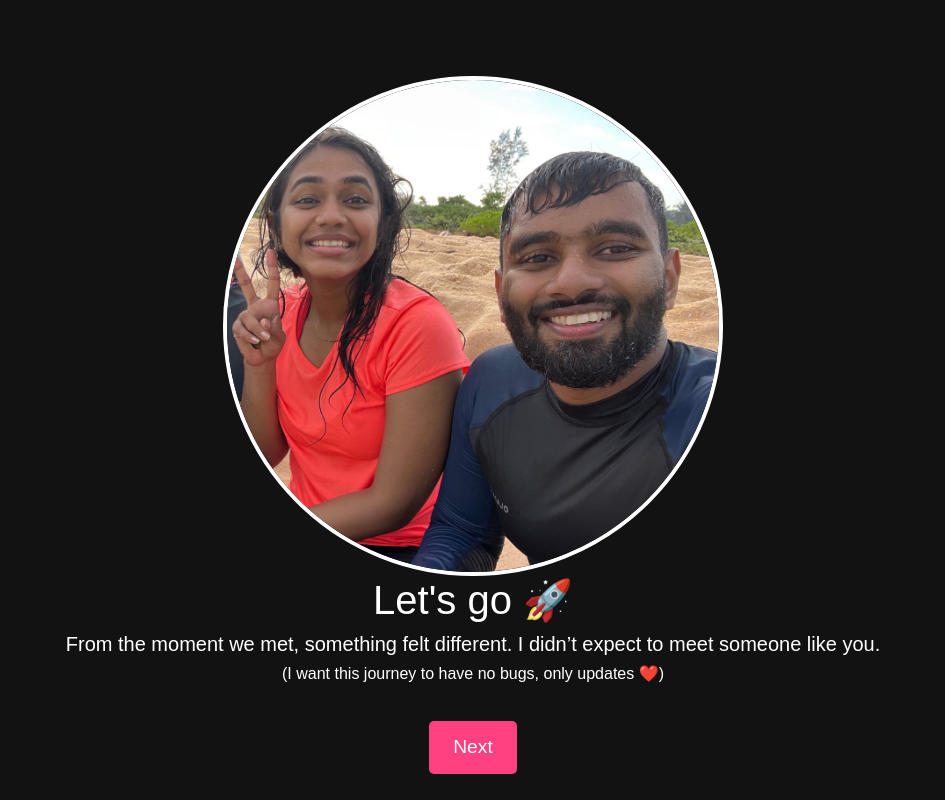
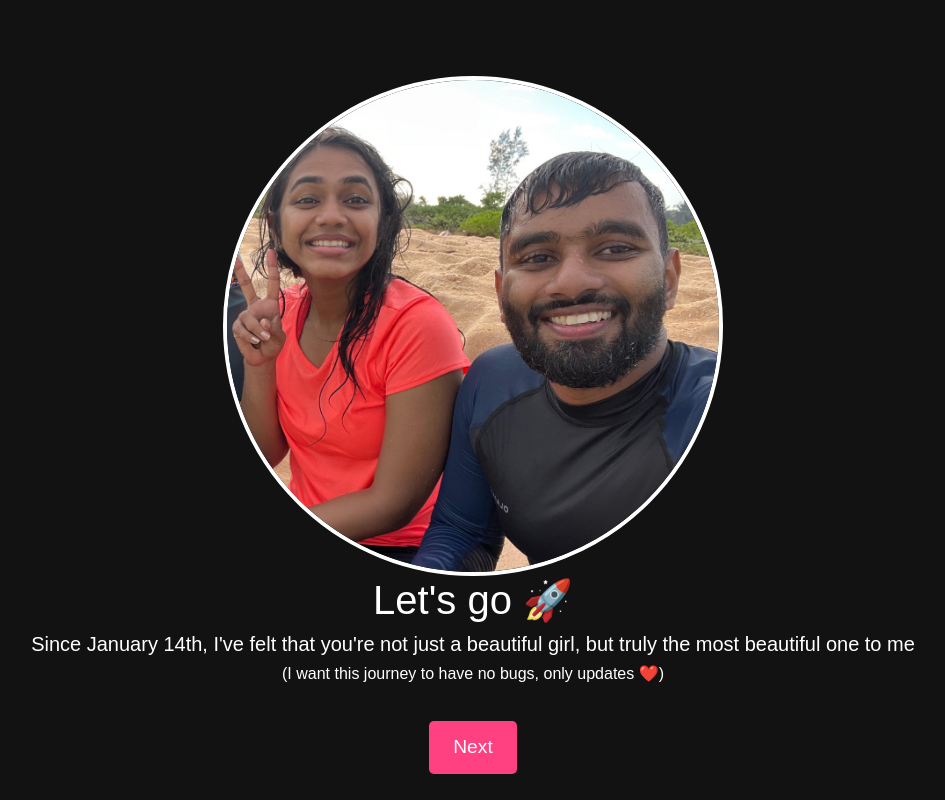
Before and after one commit to Satishnaidu58/ask_her, a plain HTML site: page jurney.html in a window 1280 px wide. Shown: the whole page, without its empty margins (167-1112 px from the left). Drawn offline with nearby package versions, Linux system fonts and the light colour scheme.

Commit message:
message change in jurney

```diff
--- a/jurney.html
+++ b/jurney.html
@@ -64,7 +64,7 @@
                 class="circle-image">
 
             <p class="h1">Let's go 🚀</p>
-            <p class="h5">From the moment we met, something felt different. I didn’t expect to meet someone like you.</p>
+            <p class="h5">Since January 14th, I've felt that you're not just a beautiful girl, but truly the most beautiful one to me</p>
             <p class="h6">(I want this journey to have no bugs, only updates ❤️)</p>
 
             <!-- Next Button -->
```
